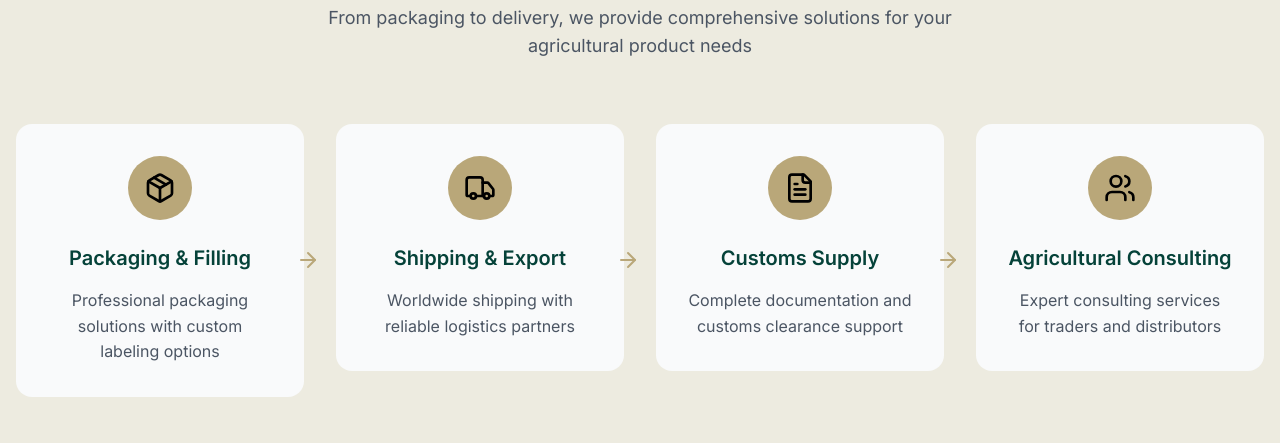
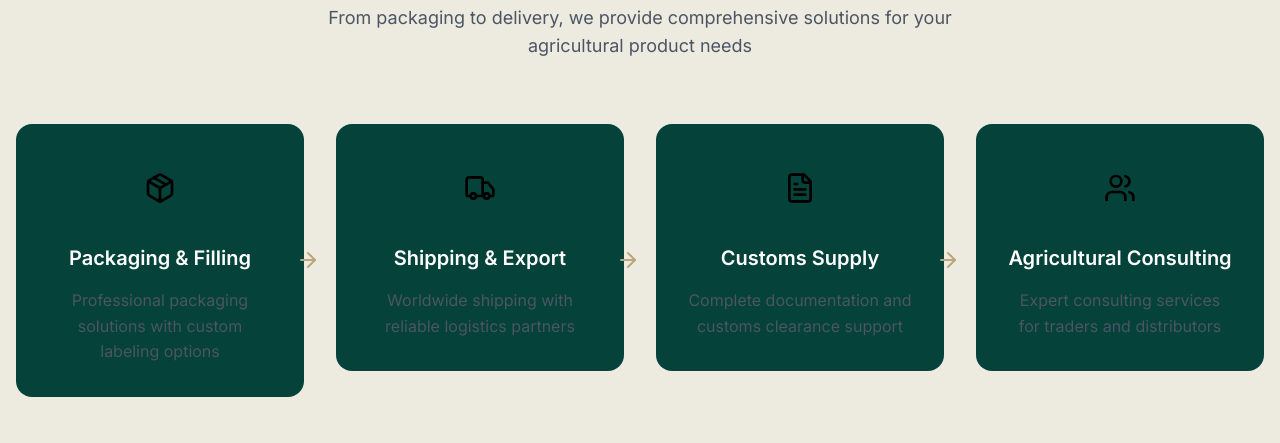
Before and after one commit to RamaTay/alshmaly, a React (Vite) app: page / in a window 1280 px wide. Shown: the part 2000-2443 px from the top of the page. Built offline with nearby package versions, Linux system fonts and the light colour scheme; no server answers; the database is empty.

Commit message:
Updated ServicesSection.tsx

```diff
--- a/src/components/Home/ServicesSection.tsx
+++ b/src/components/Home/ServicesSection.tsx
@@ -40,11 +40,11 @@ const ServicesSection = () => {
         <div className="grid grid-cols-1 md:grid-cols-2 lg:grid-cols-4 gap-8">
           {services.map((service, index) => (
             <div key={index} className="group relative">
-              <div className="bg-gray-50 rounded-2xl p-8 text-center hover:bg-[#054239] transition-all duration-500 group-hover:shadow-xl">
-                <div className="w-16 h-16 bg-[#b9a779] rounded-full flex items-center justify-center mx-auto mb-6 group-hover:bg-white group-hover:text-[#054239] transition-all duration-300">
+              <div className="bg-[#054239] rounded-2xl p-8 text-center hover:bg-gray-50 transition-all duration-500 group-hover:shadow-xl">
+                <div className="w-16 h-16 bg-[#054239]  rounded-full flex items-center justify-center mx-auto mb-6 group-hover:bg-white group-hover:text-[#b9a779] transition-all duration-300">
                   <service.icon size={32} />
                 </div>
-                <h3 className="text-xl font-semibold text-[#054239] mb-4 group-hover:text-white transition-colors duration-300">
+                <h3 className="text-xl font-semibold text-white mb-4 group-hover:text-[#054239] transition-colors duration-300">
                   {service.title}
                 </h3>
                 <p className="text-gray-600 group-hover:text-gray-200 transition-colors duration-300">
```
